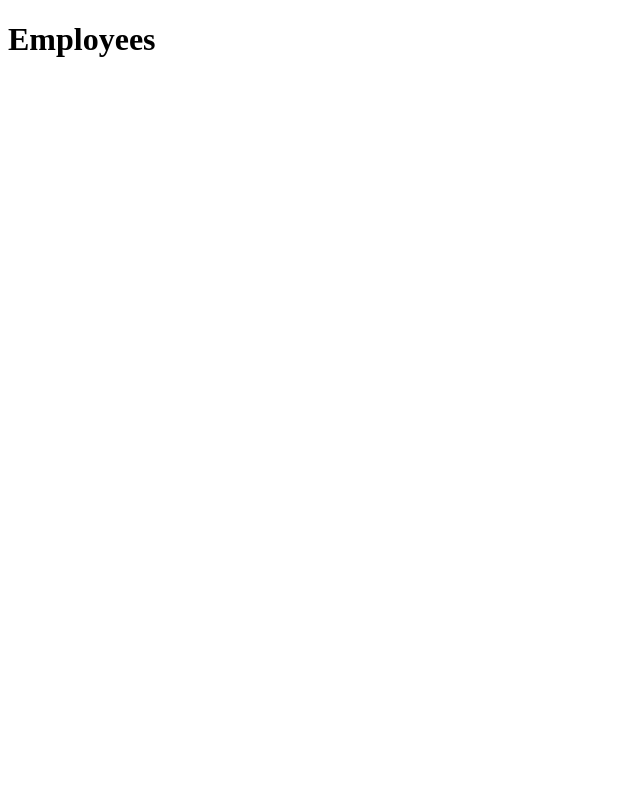
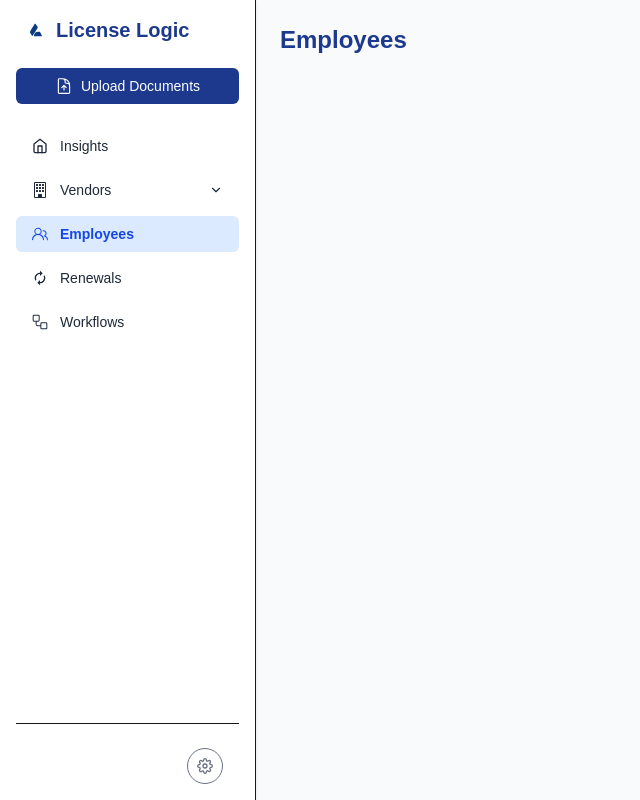
Before and after one commit to vancodev/ll-dashboard, a Next.js app in the folder license-logic-dashboard/: page /employees in a window 1280 px wide. Shown: the whole page, without its empty margins (0-640 px from the left). Built offline with nearby package versions, Linux system fonts and the light colour scheme.

Commit message:
1. Added side navigation 2. Included side navigation in layout

```diff
--- /dev/null
+++ b/license-logic-dashboard/src/app/layout.tsx
@@ -0,0 +1,18 @@
+import "./globals.css";
+import SideNav from "@/components/side-nav";
+
+
+export default function RootLayout({
+  children,
+}: {
+  children: React.ReactNode;
+}) {
+  return (
+    <html lang="en">
+      <body className="flex">
+        <SideNav />
+        <main className="ml-64 p-6 w-full bg-gray-50 min-h-screen">{children}</main>
+      </body>
+    </html>
+  );
+}
--- /dev/null
+++ b/license-logic-dashboard/src/components/side-nav.tsx
@@ -0,0 +1,144 @@
+"use client";
+
+import Link from "next/link";
+import { usePathname } from "next/navigation";
+import Image from "next/image";
+import { HiOutlineDocumentArrowUp } from "react-icons/hi2";
+import { BsBuilding } from "react-icons/bs";
+import { useState } from "react";
+import { GoPeople, GoWorkflow } from "react-icons/go";
+import { TbContract } from "react-icons/tb";
+import { MdOutlineAutorenew, MdApps } from "react-icons/md";
+import { LiaFileInvoiceDollarSolid } from "react-icons/lia";
+import { GiArtificialIntelligence } from "react-icons/gi";
+
+import {
+  FiHome,
+  FiChevronDown,
+  FiChevronUp,
+  FiSettings,
+} from "react-icons/fi";
+
+type NavItem = {
+  label: string;
+  href?: string;
+  icon: React.ReactNode;
+  children?: NavItem[];
+};
+
+const navItems: NavItem[] = [
+  { label: "Insights", href: "/insights", icon: <FiHome /> },
+  {
+    label: "Vendors",
+    href: "/vendors",
+    icon: <BsBuilding />,
+    children: [
+      { label: "Applications", href: "/vendors/applications", icon: <MdApps /> },
+      { label: "Contracts", href: "/vendors/contracts", icon: <TbContract /> },
+      { label: "Invoices", href: "/vendors/invoices", icon: <LiaFileInvoiceDollarSolid /> },
+      { label: "Price Intelligence", href: "/vendors/price-intelligence", icon: <GiArtificialIntelligence /> },
+    ],
+  },
+  { label: "Employees", href: "/employees", icon: <GoPeople /> },
+  { label: "Renewals", href: "/renewals", icon: <MdOutlineAutorenew /> },
+  { label: "Workflows", href: "/workflows", icon: <GoWorkflow /> },
+];
+
+export default function SideNav() {
+  const pathname = usePathname();
+  const [openDropdown, setOpenDropdown] = useState<string | null>(null);
+
+  const toggleDropdown = (label: string) => {
+    setOpenDropdown(openDropdown === label ? null : label);
+  };
+
+  return (
+    <aside className="w-64 h-screen bg-white border-r p-4 flex flex-col justify-between fixed shadow-sm">
+      <div>
+        {/* Logo + Upload */}
+        <div className="flex items-center gap-2 mb-6 px-2">
+          <Image
+            src="/logo.svg"
+            alt="License Logic Logo"
+            width={24}
+            height={24}
+          />
+          <span className="text-xl font-bold text-blue-900">License Logic</span>
+        </div>
+
+        <button className="w-full bg-blue-900 hover:bg-blue-800 text-white text-sm font-medium px-4 py-2 rounded-md flex items-center justify-center gap-2 mb-6">
+          <HiOutlineDocumentArrowUp className="text-lg" />
+          Upload Documents
+        </button>
+
+        {/* Navigation */}
+        <nav className="space-y-2 text-sm">
+          {navItems.map((item) => {
+            const isActive = pathname === item.href;
+            const isDropdown = !!item.children;
+
+            return (
+              <div key={item.label}>
+                {isDropdown ? (
+                  <button
+                    onClick={() => toggleDropdown(item.label)}
+                    className={`w-full flex items-center justify-between px-4 py-2 rounded-md hover:bg-gray-100 text-left ${openDropdown === item.label
+                      ? "bg-blue-50 text-blue-700 font-semibold"
+                      : "text-gray-800"
+                      }`}
+                  >
+                    <div className="flex items-center gap-3">
+                      <span className="text-base">{item.icon}</span>
+                      <span>{item.label}</span>
+                    </div>
+                    {openDropdown === item.label ? <FiChevronUp /> : <FiChevronDown />}
+                  </button>
+                ) : (
+                  <Link
+                    href={item.href!}
+                    className={`flex items-center gap-3 px-4 py-2 rounded-md hover:bg-gray-100 ${isActive
+                      ? "bg-blue-100 text-blue-700 font-semibold"
+                      : "text-gray-800"
+                      }`}
+                  >
+                    <span className="text-base">{item.icon}</span>
+                    <span>{item.label}</span>
+                  </Link>
+                )}
+
+                {isDropdown && openDropdown === item.label && (
+                  <div className="ml-10 mt-1 space-y-1">
+                    {item.children!.map((child) => (
+                      <Link
+                        key={child.href}
+                        href={child.href!}
+                        className={`flex items-center gap-2 px-2 py-1 rounded-md text-sm hover:bg-gray-100 ${pathname === child.href
+                          ? "text-blue-600 font-medium"
+                          : "text-gray-600"
+                          }`}
+                      >
+                        <span className="text-base">{child.icon}</span>
+                        {child.label}
+                      </Link>
+                    ))}
+
+                  </div>
+                )}
+              </div>
+            );
+          })}
+        </nav>
+      </div>
+
+      {/* Bottom Buttons */}
+      <div className="flex items-center justify-between px-4 pt-6 border-t">
+        <button className="w-9 h-9 rounded-full text-white font-bold text-sm flex items-center justify-center">
+          J
+        </button>
+        <button className="w-9 h-9 rounded-full border text-gray-500 flex items-center justify-center hover:bg-gray-100">
+          <FiSettings />
+        </button>
+      </div>
+    </aside>
+  );
+}
```
